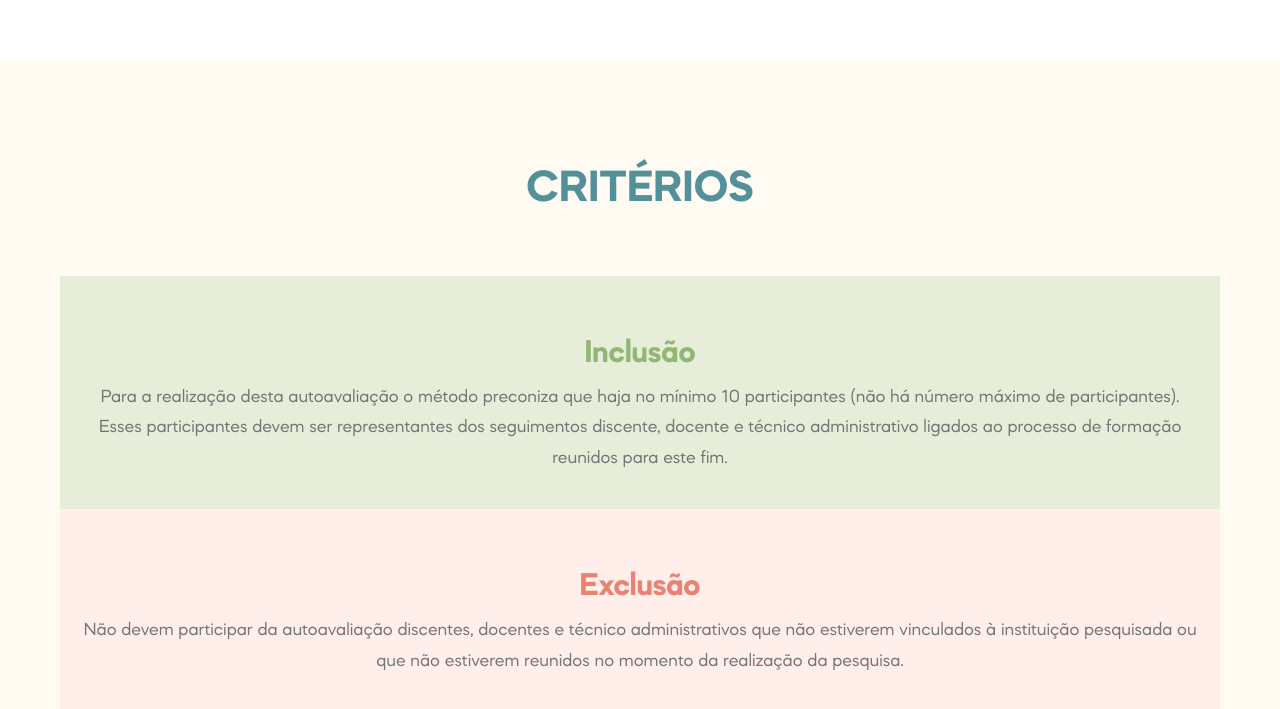
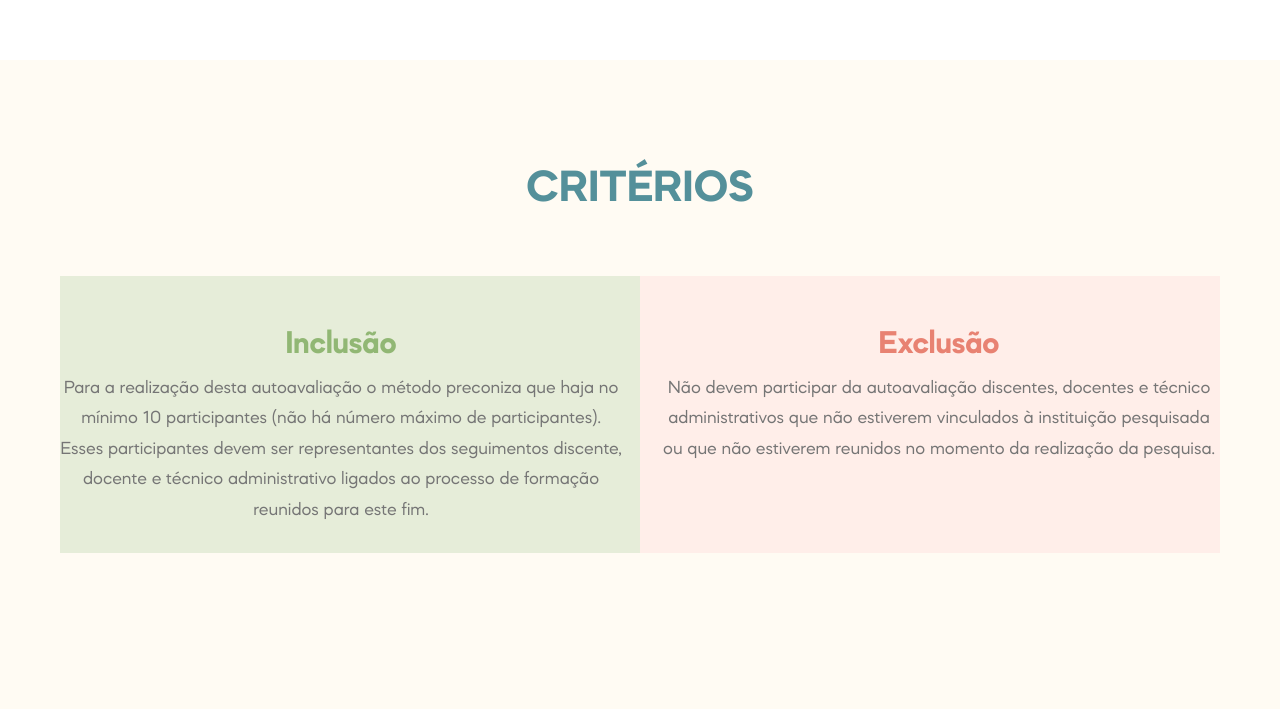
Before and after one commit to ciar-multimidia/avaliacao-escolas-medicas, a plain HTML site: page descricao.html in a window 1280 px wide. Shown: the part 1390-2099 px from the top of the page. After the commit the page ends 1943 px from the top, so only its background shows below. Drawn offline with nearby package versions, Linux system fonts and the light colour scheme.

Commit message:
pag apresentacao

```diff
--- a/assets/css/layout/_apresentacao.scss
+++ b/assets/css/layout/_apresentacao.scss
@@ -26,23 +26,24 @@
 	.criterios {
 		padding-top: 3em;
 		text-align: center;
+		@include flex(center);
 
-		h2 { text-transform: uppercase; margin-bottom: 3rem}
+		h2 { text-transform: uppercase; width: 100%; margin-bottom: 3rem}
 
 		.inclusao, .exclusao {
-			padding: 1em;
+			padding: .5em 1em;
 			position: relative;
 
 			h3 { margin-bottom: 0; }
 		}
 
 		.inclusao {
-			background: $verde-clarim;
+			background: $verde-clarim; width: 50%; padding-left: 0;
 			h3 { color: $verde; font-size: 1.8em; }
 		}
 
 		.exclusao {
-			background: #FFEEE9;
+			background: #FFEEE9; width: 50%;  padding-right: 0;
 			h3 { color: $vermelho; font-size: 1.8em; }
 		}
 	}
```
Also changed, not shown: assets/css/style.css, 1 other file.
